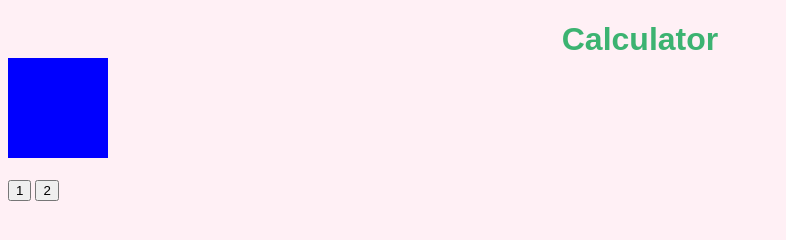
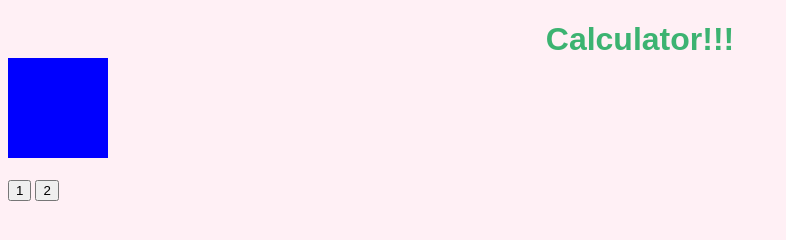
Before and after one commit to armartin24/js-calculator, a plain HTML site: page index.html in a window 1280 px wide. Shown: the whole page, without its empty margins (0-786 px from the left). Drawn offline with nearby package versions, Linux system fonts and the light colour scheme.

Commit message:
Update index.html

```diff
--- a/index.html
+++ b/index.html
@@ -13,7 +13,7 @@
 
   <body>
     <h1>
-      Calculator
+      Calculator!!!
       <div id="body" class="box"></div>
    </h1>
   </body>
```
